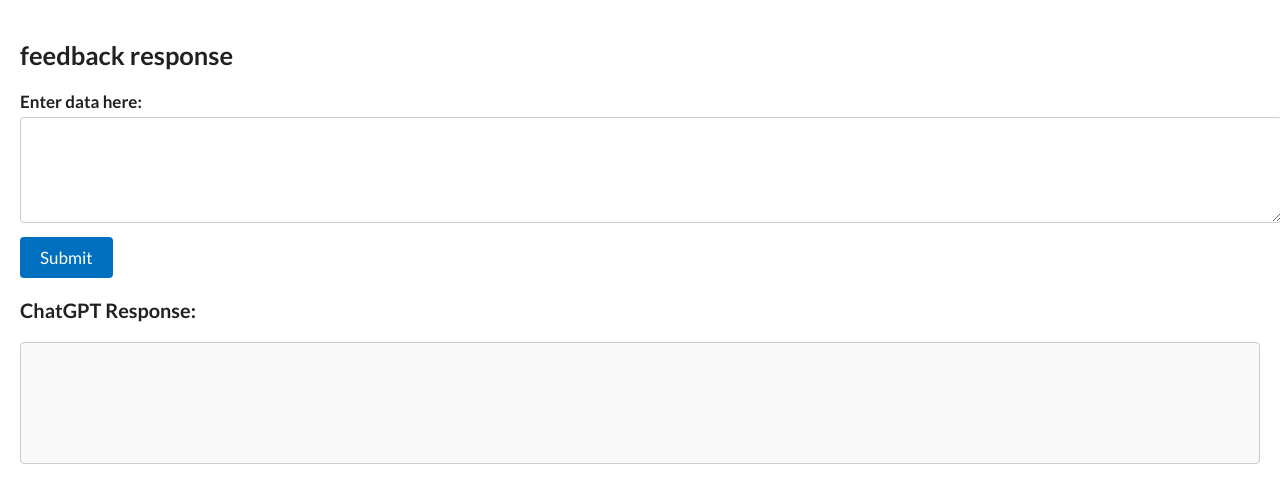
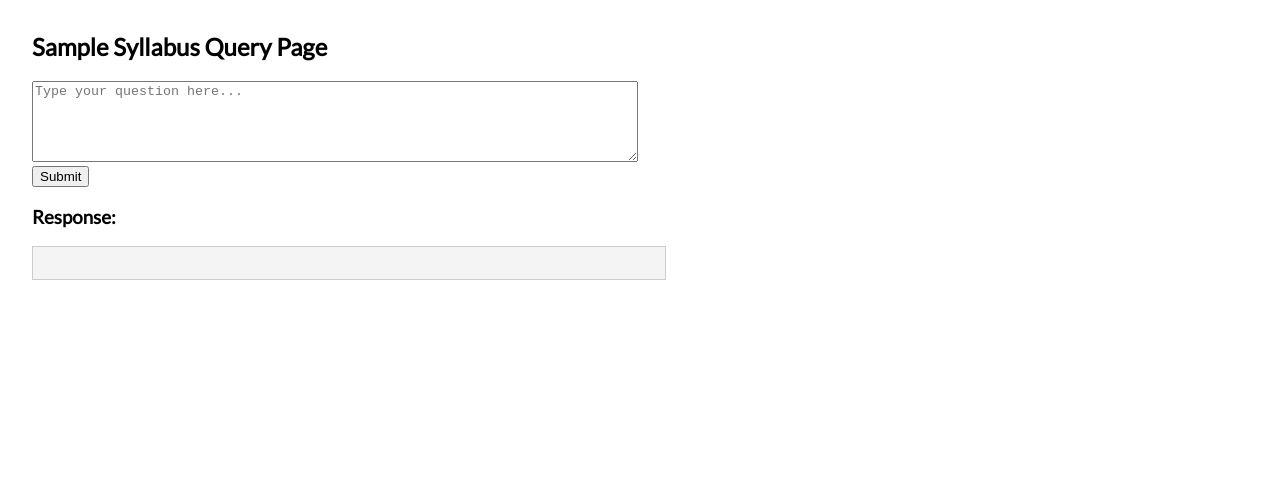
Before and after one commit to dbousfie/IRfeedback, a plain HTML site: page index.html in a window 1280 px wide. Drawn offline with Linux system fonts and the light colour scheme.

Commit message:
Update index.html

```diff
--- a/index.html
+++ b/index.html
@@ -1,138 +1,58 @@
 <!DOCTYPE html>
 <html lang="en">
 <head>
-  <meta charset="utf-8" />
-  <meta name="viewport" content="width=device-width, initial-scale=1.0">
-  <title>Self Grade your Weekly Paragraphs</title>
-  <link href="https://fonts.googleapis.com/css2?family=Lato:wght@400;700&display=swap" rel="stylesheet" />
+  <meta charset="UTF-8" />
+  <title>Syllabus Query Bot</title>
+  <link href="https://fonts.googleapis.com/css2?family=Lato&display=swap" rel="stylesheet" />
   <style>
     body {
       font-family: 'Lato', sans-serif;
-      font-size: 17px;
-      color: #202122;
-      margin: 0;
-      padding: 20px;
+      margin: 2rem;
     }
-
-    h2, h3 {
-      font-weight: 700;
-      color: #202122;
-      margin-top: 20px;
+    textarea {
+      font-family: monospace;
+      width: 100%;
+      max-width: 600px;
     }
-
-    label {
-      display: block;
-      margin-bottom: 5px;
-      font-size: 17px;
-      font-weight: 700;
-    }
-
-    textarea, button {
-      font-size: 17px;
-      font-family: 'Lato', sans-serif;
-    }
-
-    textarea {
-      width: 100%;
-      padding: 10px;
+    #response {
+      white-space: pre-wrap;
+      margin-top: 1rem;
+      padding: 1rem;
+      background: #f4f4f4;
       border: 1px solid #ccc;
-      border-radius: 4px;
-      resize: vertical;
-    }
-
-    button {
-      background-color: #006fbf;
-      color: #fff;
-      border: none;
-      padding: 10px 20px;
-      font-size: 17px;
-      cursor: pointer;
-      border-radius: 4px;
-      margin-top: 10px;
-    }
-
-    button:hover {
-      background-color: #005a9e;
-    }
-
-    form {
-      margin-bottom: 20px;
-    }
-
-    #response {
-      border: 1px solid #ccc;
-      padding: 10px;
-      border-radius: 4px;
-      min-height: 100px;
-      background-color: #f9f9f9;
-      white-space: pre-wrap;
-    }
-
-    .spinner {
-      display: none;
-      border: 4px solid rgba(0, 0, 0, 0.1);
-      border-radius: 50%;
-      border-top: 4px solid #202122;
-      width: 20px;
-      height: 20px;
-      animation: spin 1s linear infinite;
-      margin-left: 10px;
-      vertical-align: middle;
-    }
-
-    @keyframes spin {
-      0% { transform: rotate(0deg); }
-      100% { transform: rotate(360deg); }
-    }
-
-    .loading-text {
-      display: none;
-      font-size: 15px;
-      color: #666;
-      margin-top: 10px;
+      max-width: 600px;
     }
   </style>
 </head>
 <body>
-  <h2> feedback response</h2>
-
-
+  <h2>Sample Syllabus Query Page</h2>
   <form id="queryForm">
-    <label for="query">Enter data here:</label>
-    <textarea id="query" name="query" required rows="4"></textarea>
+    <textarea name="query" id="query" rows="5" cols="60" placeholder="Type your question here..."></textarea><br />
     <button type="submit">Submit</button>
-    <div class="spinner" id="spinner"></div>
   </form>
-
-  <h3>ChatGPT Response:</h3>
-  <div id="response"></div>
-  <div class="loading-text" id="loadingText">Querying ChatGPT, please wait...</div>
+  <h3>Response:</h3>
+  <pre id="response"></pre>
 
   <script>
-    document.getElementById('queryForm').addEventListener('submit', async (event) => {
-      event.preventDefault();
-      const responseDiv = document.getElementById('response');
-      const spinner = document.getElementById('spinner');
-      const loadingText = document.getElementById('loadingText');
-      const query = document.getElementById('query').value;
+    const form = document.getElementById("queryForm");
+    const responseBox = document.getElementById("response");
 
-      responseDiv.innerText = '';
-      spinner.style.display = 'inline-block';
-      loadingText.style.display = 'block';
+    form.addEventListener("submit", async (e) => {
+      e.preventDefault();
+      responseBox.textContent = "Loading...";
+      const query = document.getElementById("query").value;
 
       try {
-        const res = await fetch("https://irfeedback0609.deno.dev/", {
+        const res = await fetch("https://syllabus-bot-azure.deno.dev/", {
           method: "POST",
           headers: { "Content-Type": "application/json" },
-          body: JSON.stringify({ query })
+          body: JSON.stringify({ query }),
         });
+
         const text = await res.text();
-        responseDiv.innerText = text;
+        responseBox.textContent = text;
       } catch (err) {
-        responseDiv.innerText = "Error: " + err.message;
-      } finally {
-        spinner.style.display = 'none';
-        loadingText.style.display = 'none';
+        responseBox.textContent = "Error contacting server.";
       }
     });
   </script>
```
